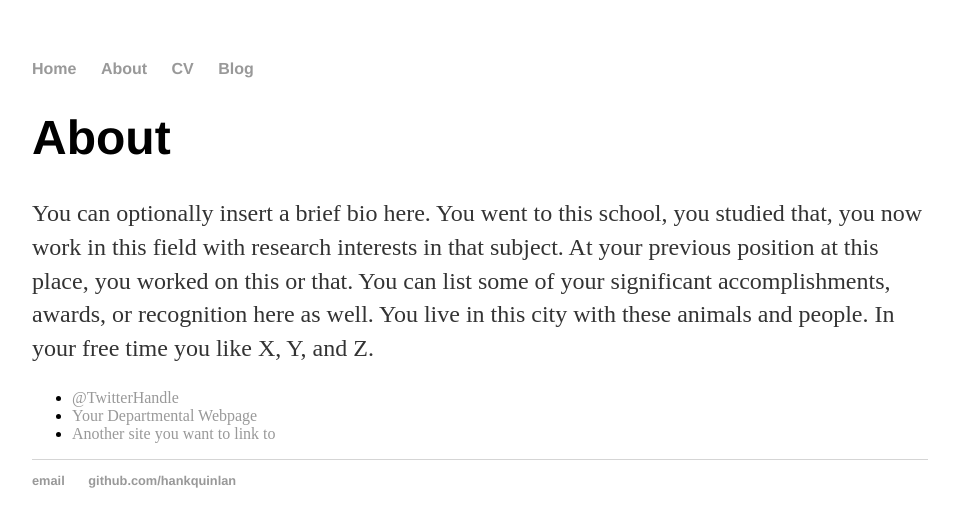
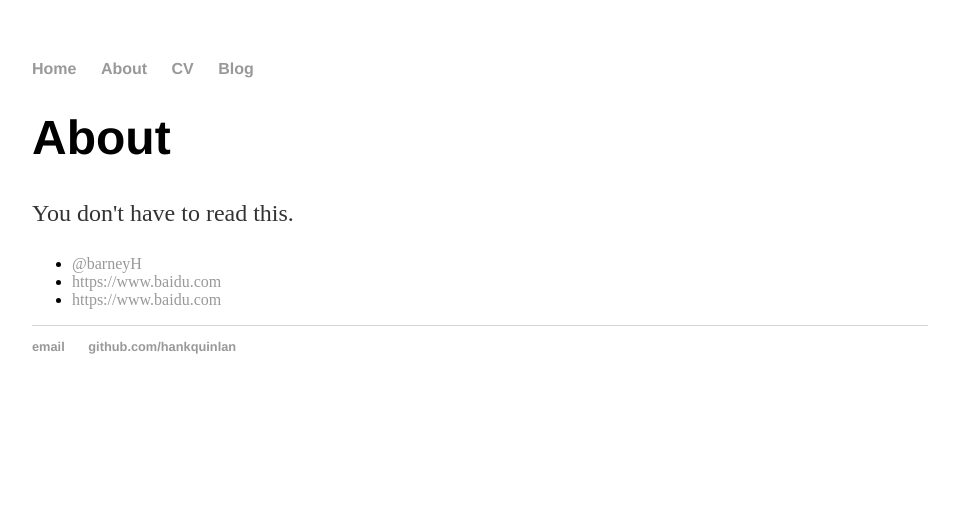
Before and after one commit to barneyH62/barneyH1.github.io, a Jekyll site: the page built from about/index.html, in a window 1280 px wide. Shown: the top 527 px of the page, without its empty margins (160-1119 px from the left). Built offline with Jekyll 4.4.1, drawn with Linux system fonts in a browser that asks for light colours.

Commit message:
Update index.html

```diff
--- a/about/index.html
+++ b/about/index.html
@@ -1,15 +1,15 @@
 ---
 layout: default
-title: About Hank Quinlan
+title: About HXH
 ---
 
 		<div class="about">
 			<h1>About</h1>
-			<p>You can optionally insert a brief bio here. You went to this school, you studied that, you now work in this field with research interests in that subject. At your previous position at this place, you worked on this or that. You can list some of your significant accomplishments, awards, or recognition here as well. You live in this city with these animals and people. In your free time you like X, Y, and Z.</p>
+			<p>You don't have to read this.</p>
 
 			<ul class="contacts">
-				<li><a href="#">@TwitterHandle</a></li>
-				<li><a href="#">Your Departmental Webpage</a></li>
-				<li><a href="#">Another site you want to link to</a></li>
+				<li><a href="#">@barneyH</a></li>
+				<li><a href="#">https://www.baidu.com</a></li>
+				<li><a href="#">https://www.baidu.com</a></li>
 				</ul>
 		</div>
```
